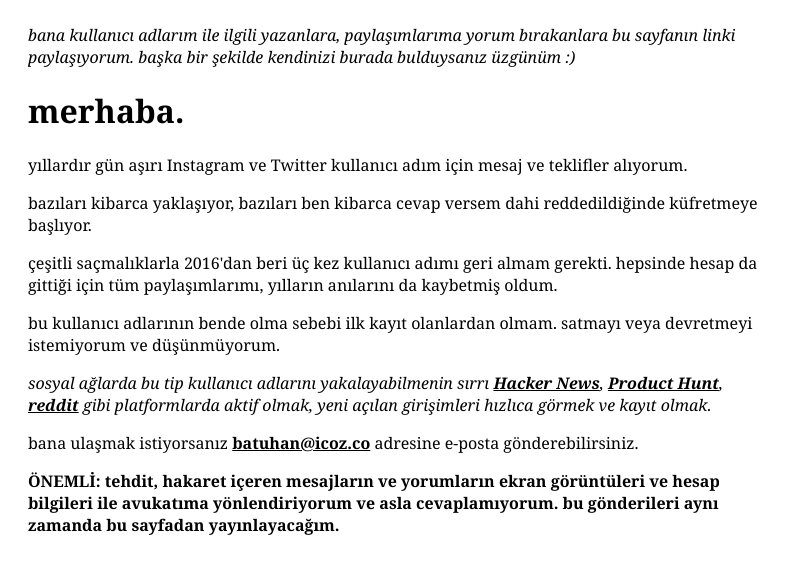
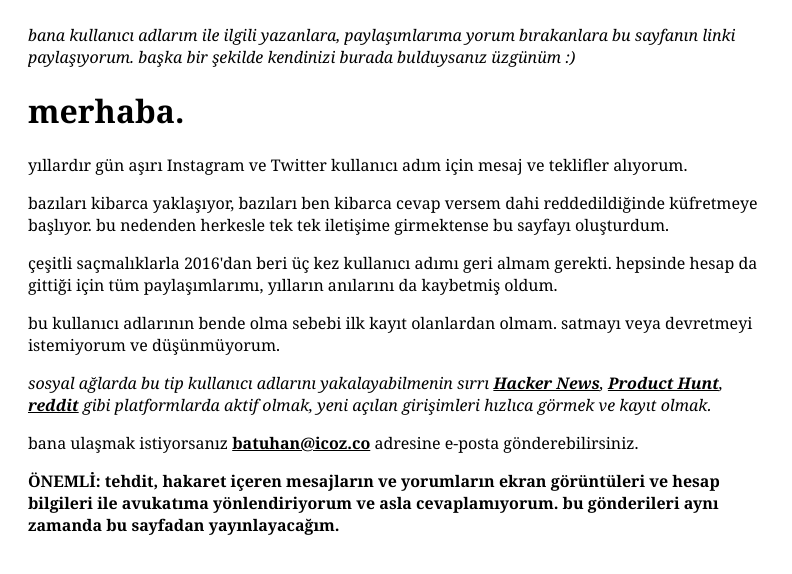
Before and after one commit to batuhan/batuhan, a Next.js app: page /igka in a window 1280 px wide. Shown: the top 574 px of the page, without its empty margins (0-792 px from the left). Built offline with nearby package versions, Linux system fonts and the light colour scheme.

Commit message:
igka another update

```diff
--- a/pages/igka.js
+++ b/pages/igka.js
@@ -17,7 +17,7 @@ export default function Home() {
 
         <h1>merhaba.</h1>
         <p>yıllardır gün aşırı Instagram ve Twitter kullanıcı adım için mesaj ve teklifler alıyorum.</p>
-        <p>bazıları kibarca yaklaşıyor, bazıları ben kibarca cevap versem dahi reddedildiğinde küfretmeye başlıyor.</p>
+        <p>bazıları kibarca yaklaşıyor, bazıları ben kibarca cevap versem dahi reddedildiğinde küfretmeye başlıyor. bu nedenden herkesle tek tek iletişime girmektense bu sayfayı oluşturdum.</p>
         <p>çeşitli saçmalıklarla 2016'dan beri üç kez kullanıcı adımı geri almam gerekti. hepsinde hesap da gittiği için tüm paylaşımlarımı, yılların anılarını da kaybetmiş oldum.</p>
         <p>bu kullanıcı adlarının bende olma sebebi ilk kayıt olanlardan olmam. satmayı veya devretmeyi istemiyorum ve düşünmüyorum. </p>
 
```
